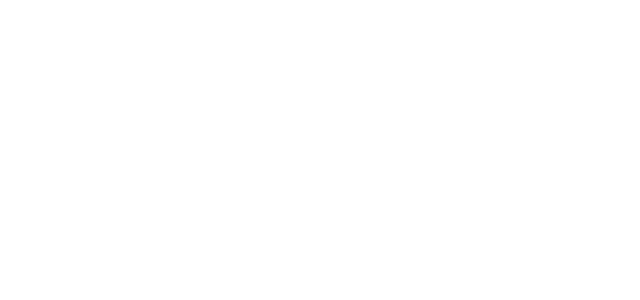
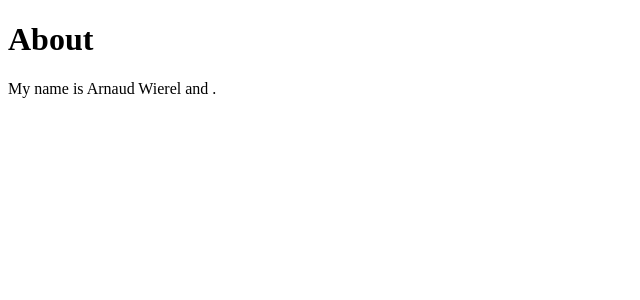
Before and after one commit to ArnaudWierel/portfolio-web-front_back, a Nuxt app in the folder portfolio-arnaud-wierel/: page /About in a window 1280 px wide. Before the commit this address had no page. Shown: the top 300 px of the page, without its empty margins (0-640 px from the left). Built offline with nearby package versions, Linux system fonts and the light colour scheme.

Commit message:
Ajout de la page "À propos" avec les informations d'Arnaud Wierel.

```diff
--- /dev/null
+++ b/portfolio-arnaud-wierel/pages/About.vue
@@ -0,0 +1,7 @@
+<template>
+    <div>
+        <!--this is an about page-->
+        <h1>About</h1>
+        <p>My name is Arnaud Wierel and .</p>
+    </div>
+</template>
```
